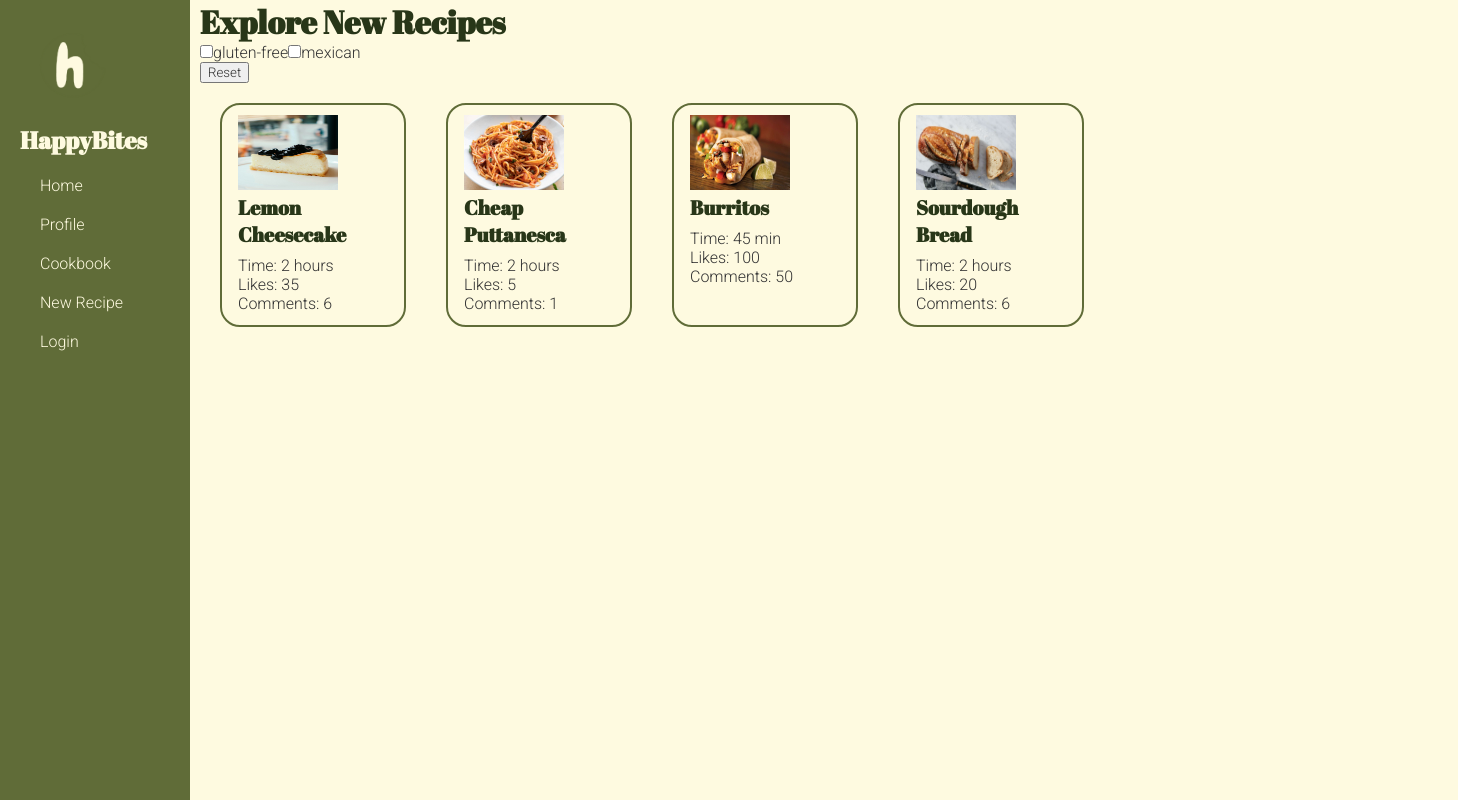
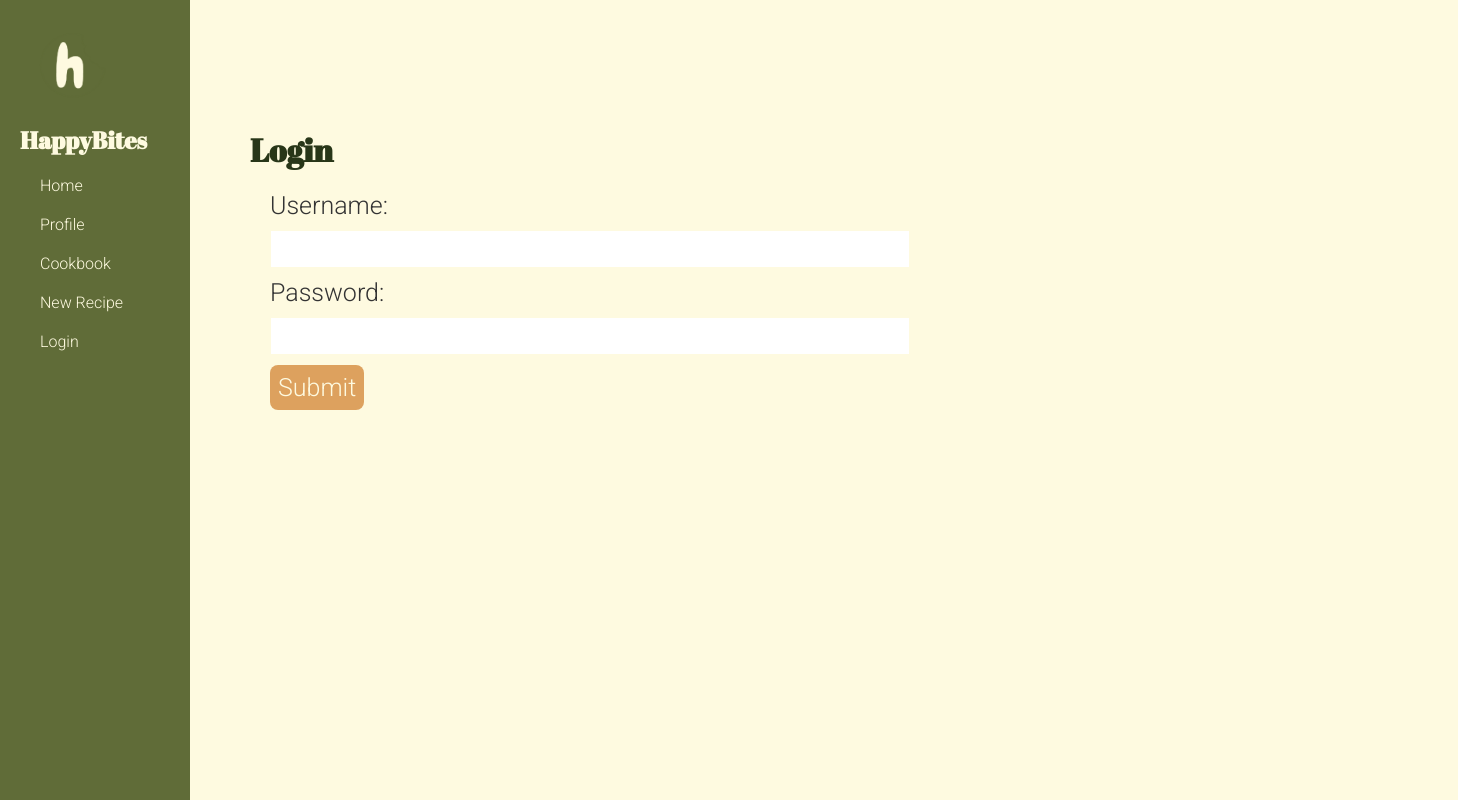
Before and after one commit to MJAntenor/HappyBites, a React (Create React App) app in the folder happy_bites/: page /login in a window 1280 px wide. Shown: the whole page, 1458 px wide, since content can reach past the window. Built offline with nearby package versions, Linux system fonts and the light colour scheme; data requests are answered from the project's data file.

Commit message:
I'm trying

```diff
--- a/happy_bites/data/db.json
+++ b/happy_bites/data/db.json
@@ -14,7 +14,7 @@
       ]
     },
     {
-        "image": "Puttanesca.jpg",
+      "image": "Puttanesca.jpg",
       "title": "Cheap Puttanesca",
       "time": "2 hours",
       "likes": 5,
@@ -26,7 +26,7 @@
       ]
     },
     {
-        "image": "Burrito.jpg",
+      "image": "Burrito.jpg",
       "title": "Burritos",
       "time": "45 min",
       "likes": 100,
@@ -38,7 +38,7 @@
       ]
     },
     {
-        "image": "Sourdough.jpg",
+      "image": "Sourdough.jpg",
       "title": "Sourdough Bread",
       "time": "2 hours",
       "likes": 20,
@@ -49,6 +49,15 @@
         "mexican",
         "vegan"
       ]
+    },
+    {
+      "title": "Yummy Food",
+      "time": "3 min.",
+      "likes": 0,
+      "comments": 0,
+      "favorite": true,
+      "tags": {},
+      "id": 5
     }
   ]
 }
--- a/happy_bites/src/App.js
+++ b/happy_bites/src/App.js
@@ -2,6 +2,8 @@ import Navbar from './Navbar';
 import Home from './Home';
 import Create from './Create';
 import Recipe from './Recipe';
+import CookBook from './CookBook'
+import Login from './Login';
 import {BrowserRouter as Router, Route, Switch } from 'react-router-dom';
 
 
@@ -15,10 +17,13 @@ function App() {
             <Create />
           </Route>
           <Route path="/cookbook">
-            <Create />
+            <CookBook />
           </Route>
           <Route path="/recipes/:id">
             <Recipe />
+          </Route>
+          <Route path="/login">
+            <Login />
           </Route>
           <Route path="/">
             <Home />
--- a/happy_bites/src/CookBook.js
+++ b/happy_bites/src/CookBook.js
@@ -1,8 +1,28 @@
+import RecipeContainer from './RecipeContainer';
+import {useState} from 'react';
+import {useEffect} from 'react';
+import useFetch from './useFetch';
+
 const CookBook = () => {
+    const {data, isPending} = useFetch('http://localhost:8000/recipes');
+    const [recipes, setRecipes] = useState(data)
+
+    useEffect(() => {
+        setRecipes(data)
+    }, [data])
+
+
     return (
         <div className = "CookBook">
-            <h1>My CookBook</h1>
-            <RecipeContainer />
+            {!isPending &&
+            <div>
+                <h1>My CookBook</h1>
+                {isPending && <div>Loading...</div>}
+                {recipes && <RecipeContainer
+                    recipes = {recipes}
+                />}
+            </div>
+            }
         </div>
      );
 }
--- a/happy_bites/src/Create.js
+++ b/happy_bites/src/Create.js
@@ -4,15 +4,17 @@ import {useHistory} from "react-router-dom";
 const Create = () => {
 const [title, setTitle] = useState('Yummy Food');
 const [time, setTime] = useState('');
+const [image, setImage] = useState('')
 const [likes, setLikes] = useState(0);
 const [comments, setComments] = useState(0);
 const [favorite, setFavorite] = useState(true);
-const [tags, setTags] = useState(["mexican"])
 const history = useHistory();
 const [isPending, setIsPending] = useState(false);
+const tags = new Set()
 
 const handleSubmit = (e) => {
     e.preventDefault()
+    tags = Array.from(tags);
     const recipe = {title, time, likes, comments, favorite, tags};
 
     console.log(recipe);
@@ -29,10 +31,24 @@ const handleSubmit = (e) => {
     })
 }
 
+const addTagsToRecipe = (tagsToAdd) => {
+    tagsToAdd.map(tag => {
+        tags.add(tag)
+    })
+}
+
     return (
         <div className="create">
             <h1>Add a New Recipe</h1>
             <form onSubmit={handleSubmit}>
+                <label>Recipe Image</label>
+                <input
+                    type="file"
+                    name="myImage"
+                    accept="image/png, image/gif, image/jpeg"
+                    value = {image}
+                    onChange={((e) => setImage(e.target.value))}
+                    />
                 <label>Recipe Title: </label>
                 <input
                     type ="text"
@@ -47,6 +63,15 @@ const handleSubmit = (e) => {
                     value={time}
                     onChange={((e) => setTime(e.target.value))}
                 ></input>
+                <label>Tags:</label>
+                <div>
+                    <ul>
+                        <li><input type='checkbox' name="gluten-free"  />
+                        <label for="gluten-free" onChange={() => addTagsToRecipe(["gluten-free"])}>gluten-free</label>
+                        <li></li><input type='checkbox' name="mexican" onChange={() => addTagsToRecipe(["mexican"])} />
+                        <label for="mexican">mexican</label></li>
+                    </ul>
+                </div>
                 { !isPending && <button>Add Recipe</button>}
                 {isPending && <button disabled>Adding Recipe...</button>}
             </form>
--- /dev/null
+++ b/happy_bites/src/Login.js
@@ -0,0 +1,22 @@
+const Login = () => {
+    return (
+        <div className = "login">
+            <h1>Login</h1>
+            <form>
+                <label>Username: </label>
+                <input
+                    type ="text"
+                    required
+                ></input>
+                <label>Password: </label>
+                <input
+                    type ="password"
+                    required
+                ></input>
+                <button type="submit">Submit</button>
+            </form>
+        </div>
+    )
+}
+
+export default Login;
--- a/happy_bites/src/index.css
+++ b/happy_bites/src/index.css
@@ -137,3 +137,47 @@ h1, h2, h3 {
 .create form {
   padding: 20px;
 }
+
+/*Login*/
+.login {
+  width: calc(100% - 200px);
+  padding: 10vw;
+  padding-left: 250px;
+}
+
+.login label {
+  text-align: left;
+  display: block;
+  font-size: 25px;
+}
+
+.login input {
+  width: 50vw;
+  padding: 6px 10px;
+  margin: 10px 0;
+  border: 1px solid var(--background-color);
+  box-sizing: border-box;
+  display: block;
+  font-size: 20px;
+}
+
+.login button {
+  background: var(--pop-color-light);
+  color: var(--background-color);
+  border: 0;
+  padding: 8px;
+  border-radius: 8px;
+  cursor: pointer;
+  font-size: 25px;
+}
+
+.login form {
+  padding: 20px;
+}
+
+/*CookBook*/
+.CookBook {
+    width: calc(100% - 200px);
+    padding: 10vw;
+    padding-left: 250px;
+}
```
